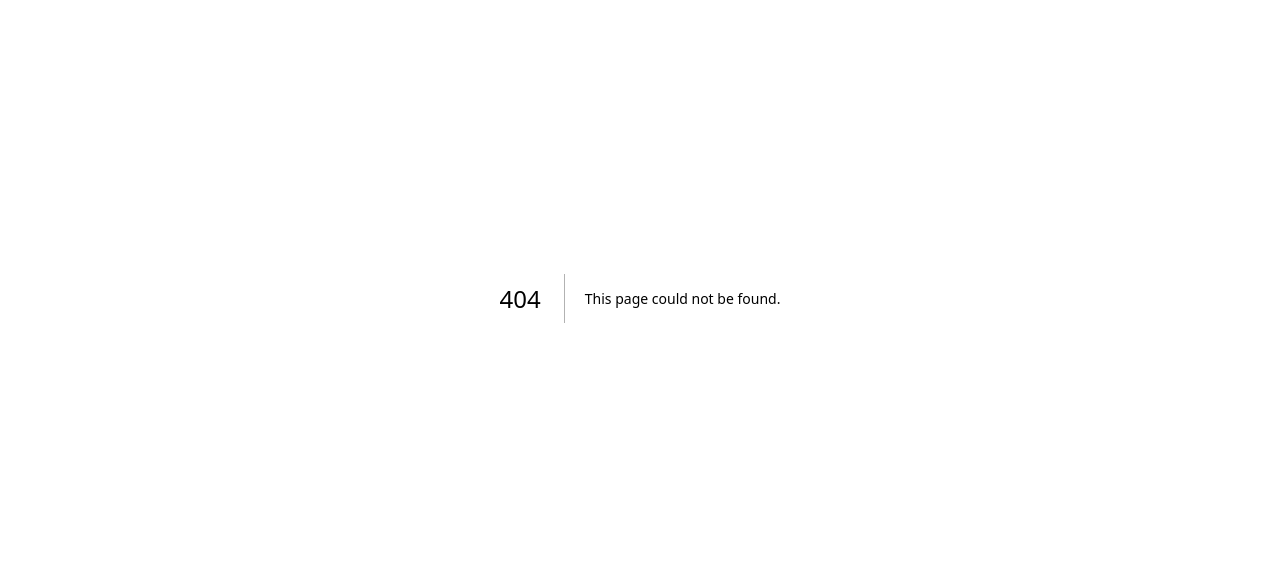
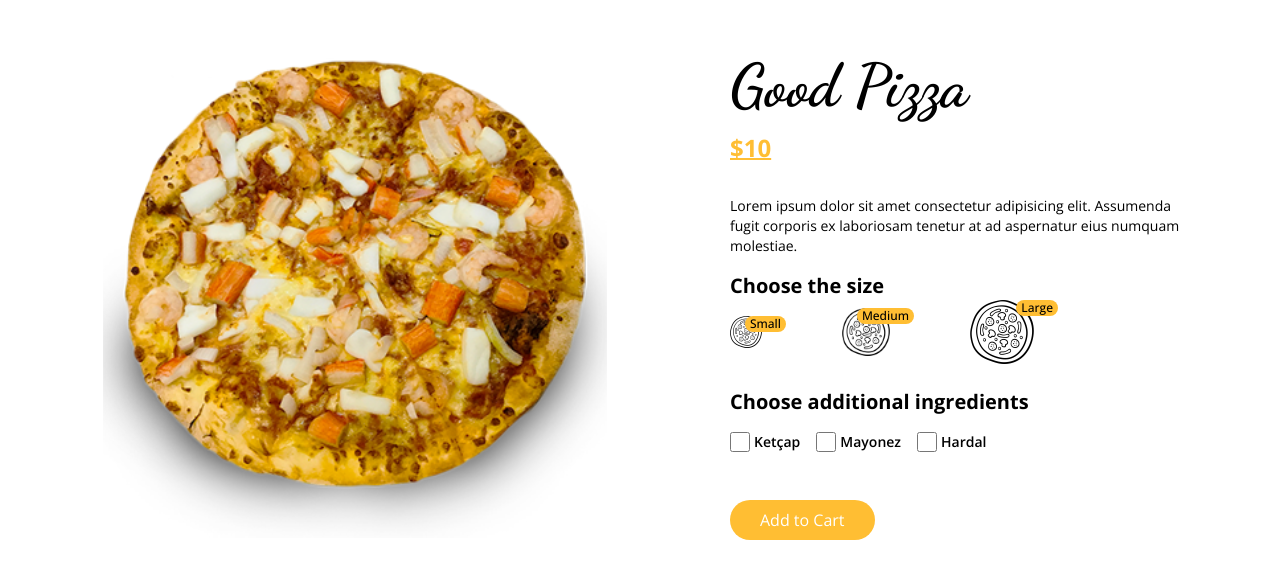
Before and after one commit to esraaagul/food-app, a Next.js app: page /product in a window 1280 px wide. Before the commit this address had no page. Shown: the part 102-680 px from the top of the page. Built offline with nearby package versions, Linux system fonts and the light colour scheme.

Commit message:
add product page

```diff
--- a/pages/home/index.jsx
+++ b/pages/home/index.jsx
@@ -1,3 +1,4 @@
+import About from "@/components/About";
 import Campaigns from "@/components/Campaigns";
 import Carousel from "@/components/Carousel";
 import MenuWrapper from "@/components/product/MenuWrapper";
@@ -8,6 +9,7 @@ export default function Home() {
       <Carousel />
       <Campaigns />
       <MenuWrapper />
+      <About />
     </div>
   );
 }
--- /dev/null
+++ b/pages/product/index.jsx
@@ -0,0 +1,68 @@
+import Title from "@/components/ui/Title";
+import Image from "next/image";
+import React from "react";
+
+const index = () => {
+  return (
+    <div className="flex items-center h-screen gap-5 py-20 flex-wrap">
+      <div className="relative md:flex-1 w-[75%] h-[75%] mx-20">
+        <Image src="/images/food.png" fill alt="" objectFit="contain" />
+      </div>
+      <div className="md:flex-1 text-center md:text-start">
+        <Title addClass="text-6xl">Good Pizza</Title>
+        <span className="text-primary text-2xl font-bold my-4 inline-block underline underline-offset-1 ">
+          {" "}
+          $10
+        </span>
+        <p className="text-sm my-4 md:pr-24">
+          Lorem ipsum dolor sit amet consectetur adipisicing elit. Assumenda
+          fugit corporis ex laboriosam tenetur at ad aspernatur eius numquam
+          molestiae.
+        </p>
+        <div>
+          <h4 className="font-bold text-xl">Choose the size</h4>
+          <div className="flex items-center justify-center md:justify-start gap-x-20">
+            <div className="relative w-8 h-8">
+              <Image src="/images/size.png" alt="" layout="fill" />
+              <span className="absolute top-0 -right-6  bg-primary rounded-full px-[5px] text-xs font-medium">
+                Small
+              </span>
+            </div>
+            <div className="relative w-12 h-12">
+              <Image src="/images/size.png" alt="" layout="fill" />
+              <span className="absolute top-0 -right-6  bg-primary rounded-full px-[5px] text-xs font-medium">
+                Medium
+              </span>
+            </div>
+            <div className="relative w-16 h-16">
+              <Image src="/images/size.png" alt="" layout="fill" />
+              <span className="absolute top-0 -right-6  bg-primary rounded-full px-[5px] text-xs font-medium">
+                Large
+              </span>
+            </div>
+          </div>
+        </div>
+        <div className="my-6">
+          <h4 className="font-bold text-xl">Choose additional ingredients</h4>
+          <div className="flex gap-x-4 my-4 md:justify-start justify-center">
+            <label className="flex items-center gap-x-1">
+              <input type="checkbox" className="w-5 h-5 accent-primary" />
+              <span className="text-sm font-semibold">Ketçap</span>
+            </label>
+            <label className="flex items-center gap-x-1">
+              <input type="checkbox" className="w-5 h-5 accent-primary" />
+              <span className="text-sm font-semibold">Mayonez</span>
+            </label>
+            <label className="flex items-center gap-x-1">
+              <input type="checkbox" className="w-5 h-5 accent-primary" />
+              <span className="text-sm font-semibold">Hardal</span>
+            </label>
+          </div>
+        </div>
+        <button className="btn-primary mt-6">Add to Cart</button>
+      </div>
+    </div>
+  );
+};
+
+export default index;
```
Also changed, not shown: components/About.jsx (added, +31 -0 lines), public/images/about-img.png (added), public/images/size.png (added).
